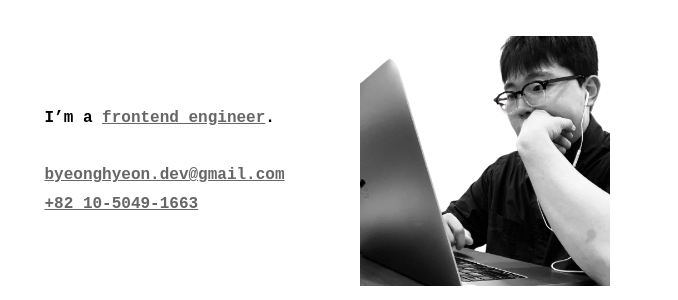
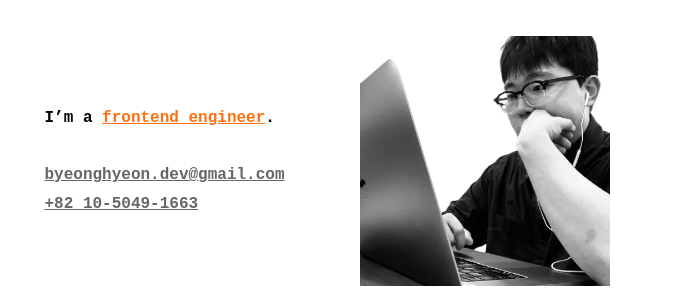
Before and after one commit to kang-kibong/kang-kibong.github.io, a Jekyll site: the page built from index.md, in a window 1280 px wide. Shown: the part 139-439 px from the top of the page, without its empty margins (313-991 px from the left). Built offline with Jekyll 4.4.1, drawn with Linux system fonts in a browser that asks for light colours.

Commit message:
design: 프로필 색상 수정

```diff
--- a/_layouts/home.html
+++ b/_layouts/home.html
@@ -8,7 +8,9 @@ layout: default
     <p>
       <strong
         >I’m a
-        <a href="https://github.com/kang-kibong" target="_blank">frontend engineer</a>. </strong
+        <a href="https://github.com/kang-kibong" target="_blank"
+          >frontend engineer</a
+        >. </strong
       ><br /><br />
       <a href="mailto:byeonghyeon.dev@gmail.com">byeonghyeon.dev@gmail.com</a>
       <br />
--- a/_sass/no-style-please.scss
+++ b/_sass/no-style-please.scss
@@ -148,6 +148,11 @@ img {
   display: flex;
   justify-content: space-around;
   align-items: center;
+
+  p > strong > a {
+    color: #FF6F0F;
+    // color: #eb3300
+  }
 }
 
 @media screen and (max-width: "600px") {
```
Also changed, not shown: 3 other files.
